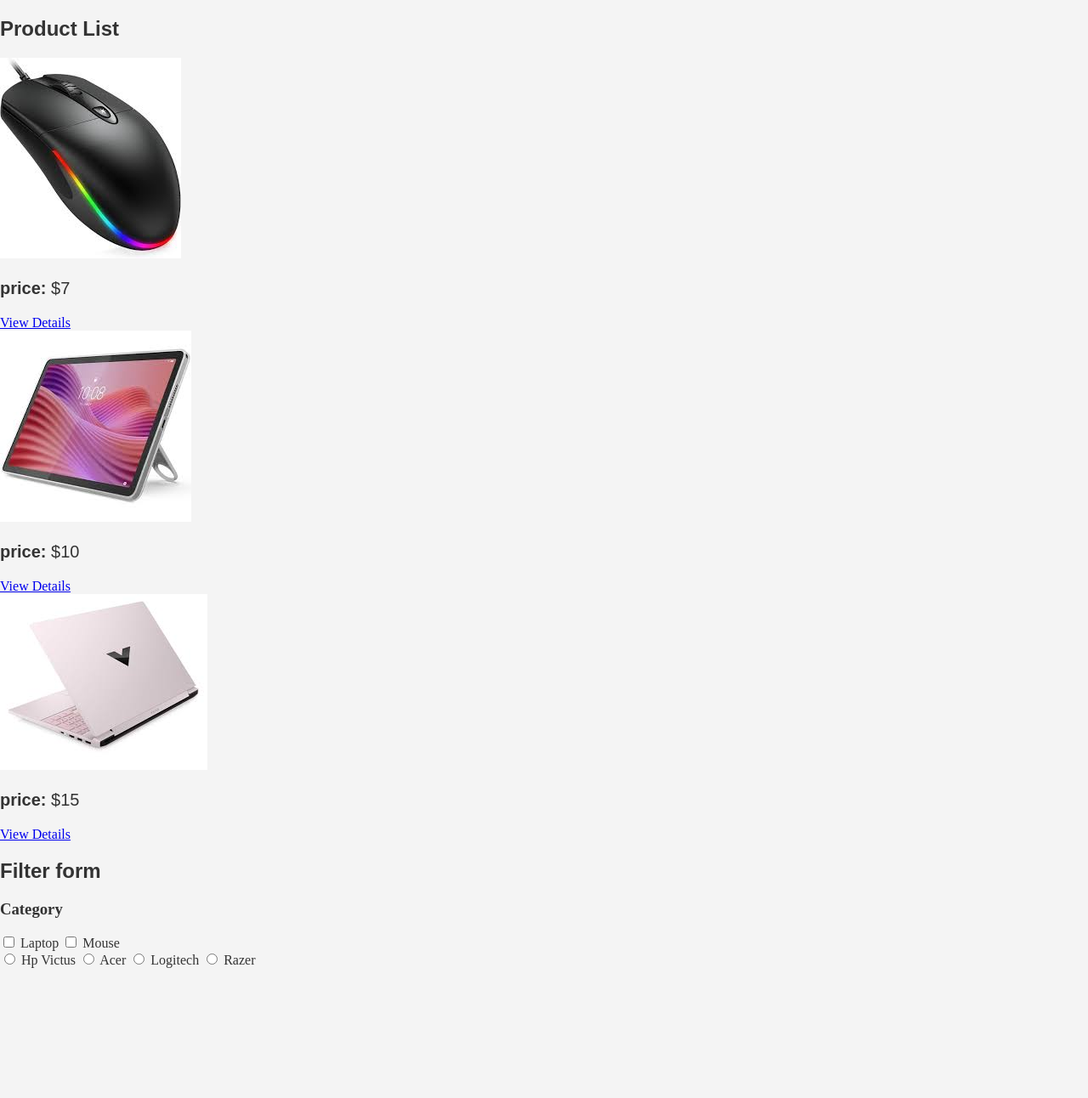
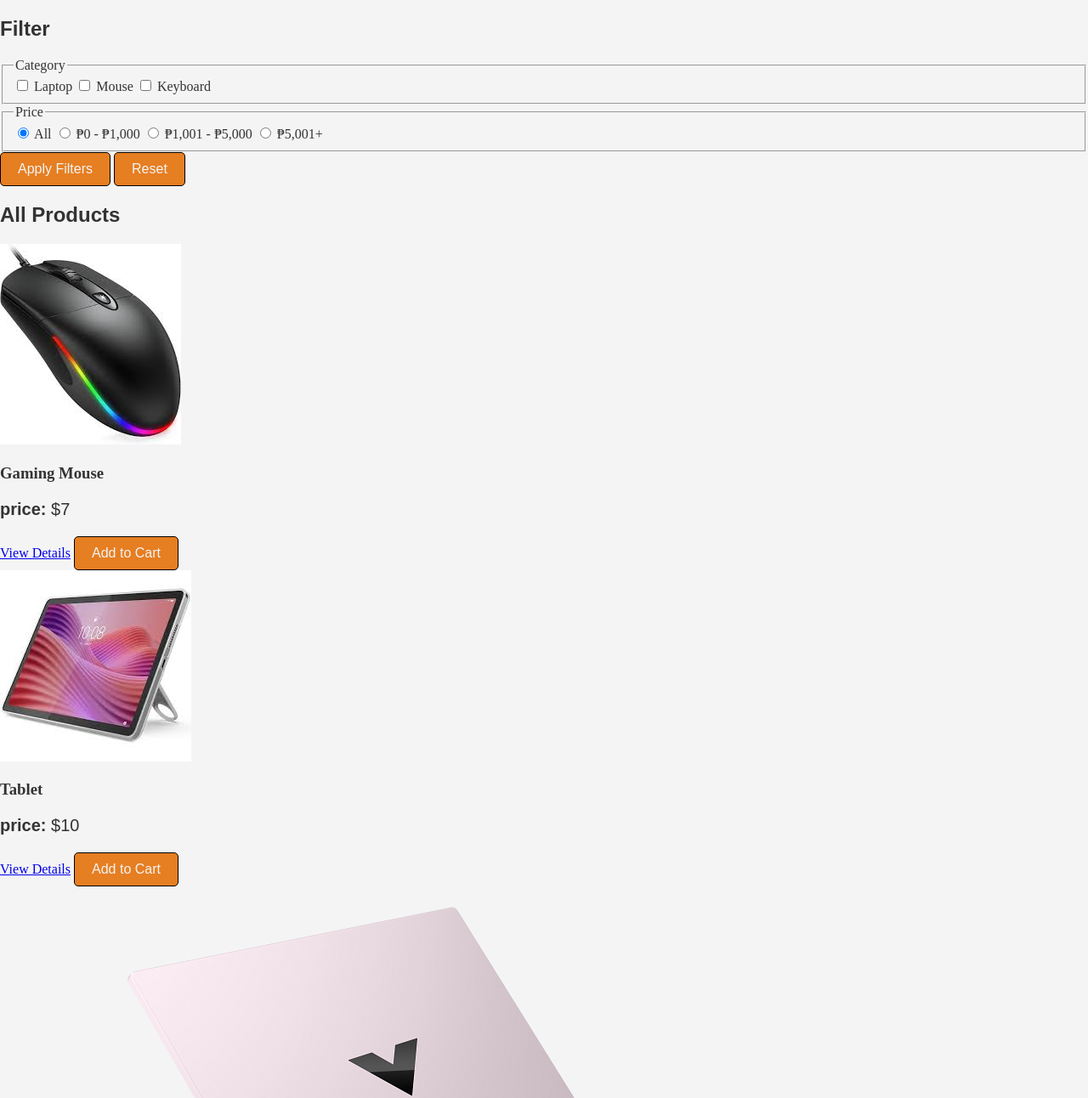
Before and after one commit to Rocky888-cmd/Lab-1-simple-E-commerce, a plain HTML site: page public/products.html in a window 1280 px wide. Shown: the top 1292 px of the page at 85% size. Before the commit the page ends 1139 px from the top, so only its background shows below. Drawn offline with Linux system fonts and the light colour scheme.

Commit message:
Add files via upload

```diff
--- a/public/products.html
+++ b/public/products.html
@@ -1,63 +1,111 @@
-<!DOCTYPE html>
+<!doctype html>
 <html lang="en">
-
   <head>
-    <meta charset="UTF-8">
-    <meta name="viewport" content="width=device-width, initial-scale=1.0">
+    <meta charset="UTF-8" />
+    <meta name="viewport" content="width=device-width, initial-scale=1.0" />
     <title>Products</title>
-    <link rel="stylesheet" href="styles/style.css">
+    <link rel="stylesheet" href="styles/style.css" />
   </head>
 
   <body>
-    <main>
-        <section >
-            <h2>Product List</h2>
-            <div>
-                <article>
-                    <img src="assets/mouse.jpg" alt="mouse">
-                    <p><b>price:</b> $7</p>
-                    <a href="detail.html">View Details</a>
+    <div class="layout">
+      <!-- ASIDE FILTERS -->
+      <aside class="filters">
+        <h2>Filter</h2>
+
+        <form>
+          <fieldset>
+            <legend>Category</legend>
+
+            <label>
+              <input type="checkbox" name="category" value="laptop" />
+              Laptop
+            </label>
+
+            <label>
+              <input type="checkbox" name="category" value="mouse" />
+              Mouse
+            </label>
+
+            <label>
+              <input type="checkbox" name="category" value="keyboard" />
+              Keyboard
+            </label>
+          </fieldset>
+
+          <fieldset>
+            <legend>Price</legend>
+
+            <label>
+              <input type="radio" name="price" value="all" checked />
+              All
+            </label>
+
+            <label>
+              <input type="radio" name="price" value="0-1000" />
+              ₱0 - ₱1,000
+            </label>
+
+            <label>
+              <input type="radio" name="price" value="1001-5000" />
+              ₱1,001 - ₱5,000
+            </label>
+
+            <label>
+              <input type="radio" name="price" value="5001+" />
+              ₱5,001+
+            </label>
+          </fieldset>
+
+          <button type="button" id="applyFiltersBtn">Apply Filters</button>
+          <button type="button" id="resetFiltersBtn">Reset</button>
+        </form>
+      </aside>
+
+      <!-- MAIN GRID -->
+      <main class="products">
+        <h2>All Products</h2>
+
+        <section class="grid">
+          <article >
+            <img src="assets/mouse.jpg" alt="mouse" />
+            <div class="product-body">
+              <h3>Gaming Mouse</h3>
+              <p class="price"><b>price:</b> $7</p>
+
+              <div class="actions">
+                <a href="product-detail.html">View Details</a>
+                <button type="button" data-id="1">Add to Cart</button>
+              </div>
+            </div>
           </article>
           <article>
-                    <img src="assets/tablet.jpg" alt="tablet">
-                    <p><b>price:</b> $10</p>
+            <img src="assets/tablet.jpg" alt="tablet" />
+            <div class="product-body">
+              <h3>Tablet</h3>
+              <p class="price"><b>price:</b> $10</p>
+
+              <div class="actions">
                 <a href="detail.html">View Details</a>
+                <button type="button" data-id="1">Add to Cart</button>
+              </div>
+            </div>
           </article>
-                <article>
-                    <img src="assets/victus.jpg" alt="laptop">
-                    <p><b>price:</b> $15</p>
+          <article >
+
+            <img src="assets/images/victus.png" alt="laptop" />
+            <div class="product-body">
+              <h3>Gaming Laptop</h3>
+              <p class="price"><b>price:</b> $15</p>
+
+              <div class="actions">
                 <a href="detail.html">View Details</a>
+                <button type="button" data-id="1">Add to Cart</button>
+              </div>
+            </div>
           </article>
+        </section>
+      </main>
     </div>
-        </section>
-        <aside>
-            <h2>Filter form</h2>
-            <div>
-                <h3>Category</h3>
-
-                <input type="checkbox" id="tablet" name="category" value="tablet">
-                <label for="tablet">Laptop</label>
-
-                <input type="checkbox" id="tablet" name="category" value="tablet">
-                <label for="tablet">Mouse</label>
-
-
-            </div>
-            <div>
-                <input type="radio" id="laptop" name="category" value="laptop">
-                <label for="laptop">Hp Victus</label>
-
-                <input type="radio" id="laptop" name="category" value="laptop">
-                <label for="laptop">Acer</label>
-
-                <input type="radio" id="mouse" name="category" value="mouse">
-                <label for="mouse">Logitech</label>
-
-                <input type="radio" id="mouse" name="category" value="mouse">
-                <label for="mouse">Razer</label>
-            </div>
-        </aside>
-    </main>
   </body>
-
 </html>
```
Also changed, not shown: public/cart.html (+58 -33 lines). Lines whose indentation alone changed are shown as unchanged.
